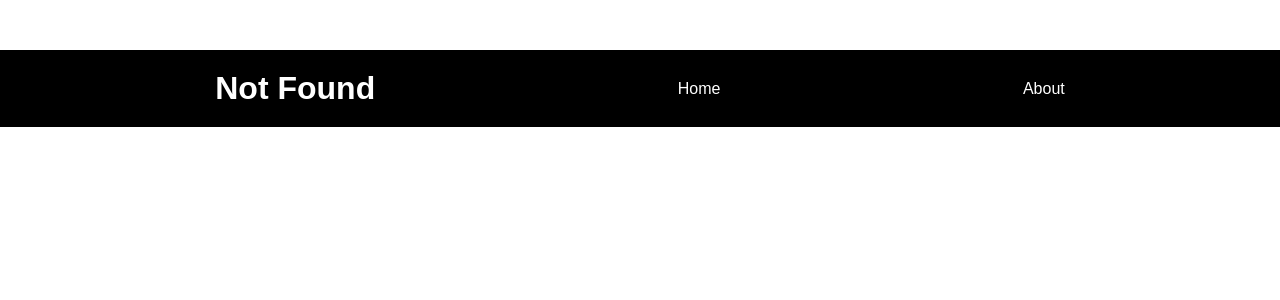
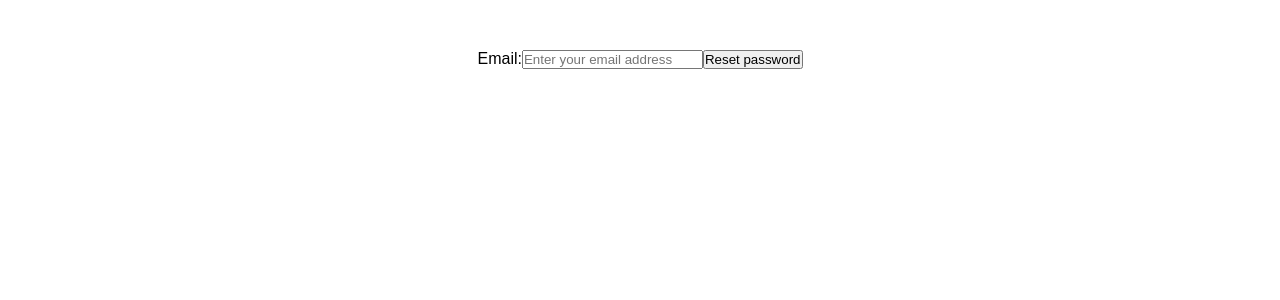
Before and after one commit to semoleg1986/graphiql-app, a React (Vite) app: page /reset-password in a window 1280 px wide. Before the commit this address had no page. Shown: the top 300 px of the page. Built offline with nearby package versions, Linux system fonts and the light colour scheme.

Commit message:
feat: add ResetPassword

```diff
--- a/src/App.tsx
+++ b/src/App.tsx
@@ -2,6 +2,7 @@ import { Route, Routes } from 'react-router-dom';
 import Home from './pages/Home/HomePage';
 import LoginPage from './pages/Home/LoginPage';
 import RegisterPage from './pages/Home/RegisterPage';
+import ResetPassword from './pages/Home/ResetPage';
 import About from './pages/About/AboutPage';
 import NotFoundPage from './pages/404/NotFoundPage';
 import Layout from './components/Layout';
@@ -13,6 +14,7 @@ const App = () => {
       <Routes>
         <Route path="/login" element={<LoginPage />} />
         <Route path="/register" element={<RegisterPage />} />
+        <Route path="/reset-password" element={<ResetPassword />} />
         <Route path="*" element={<Layout />}>
           <Route index element={<Home />} />
           <Route path="about" element={<About />} />
--- /dev/null
+++ b/src/pages/Home/ResetPage.tsx
@@ -0,0 +1,44 @@
+import { useState } from 'react';
+import { getAuth, sendPasswordResetEmail } from 'firebase/auth';
+
+const ResetPassword = () => {
+  const [email, setEmail] = useState('');
+  const [isSent, setIsSent] = useState(false);
+
+  const handleResetPassword = (e: React.FormEvent<HTMLFormElement>) => {
+    e.preventDefault();
+
+    const auth = getAuth();
+    sendPasswordResetEmail(auth, email)
+      .then(() => {
+        setIsSent(true);
+      })
+      .catch(() => alert('Invalid email!'));
+  };
+
+  return (
+    <div>
+      {isSent ? (
+        <p>
+          An email has been sent to your email address. Please follow the instructions to reset your
+          password.
+        </p>
+      ) : (
+        <form onSubmit={handleResetPassword}>
+          <label htmlFor="email">Email:</label>
+          <input
+            type="email"
+            id="email"
+            placeholder="Enter your email address"
+            value={email}
+            onChange={(e) => setEmail(e.target.value)}
+            required
+          />
+          <button type="submit">Reset password</button>
+        </form>
+      )}
+    </div>
+  );
+};
+
+export default ResetPassword;
```
